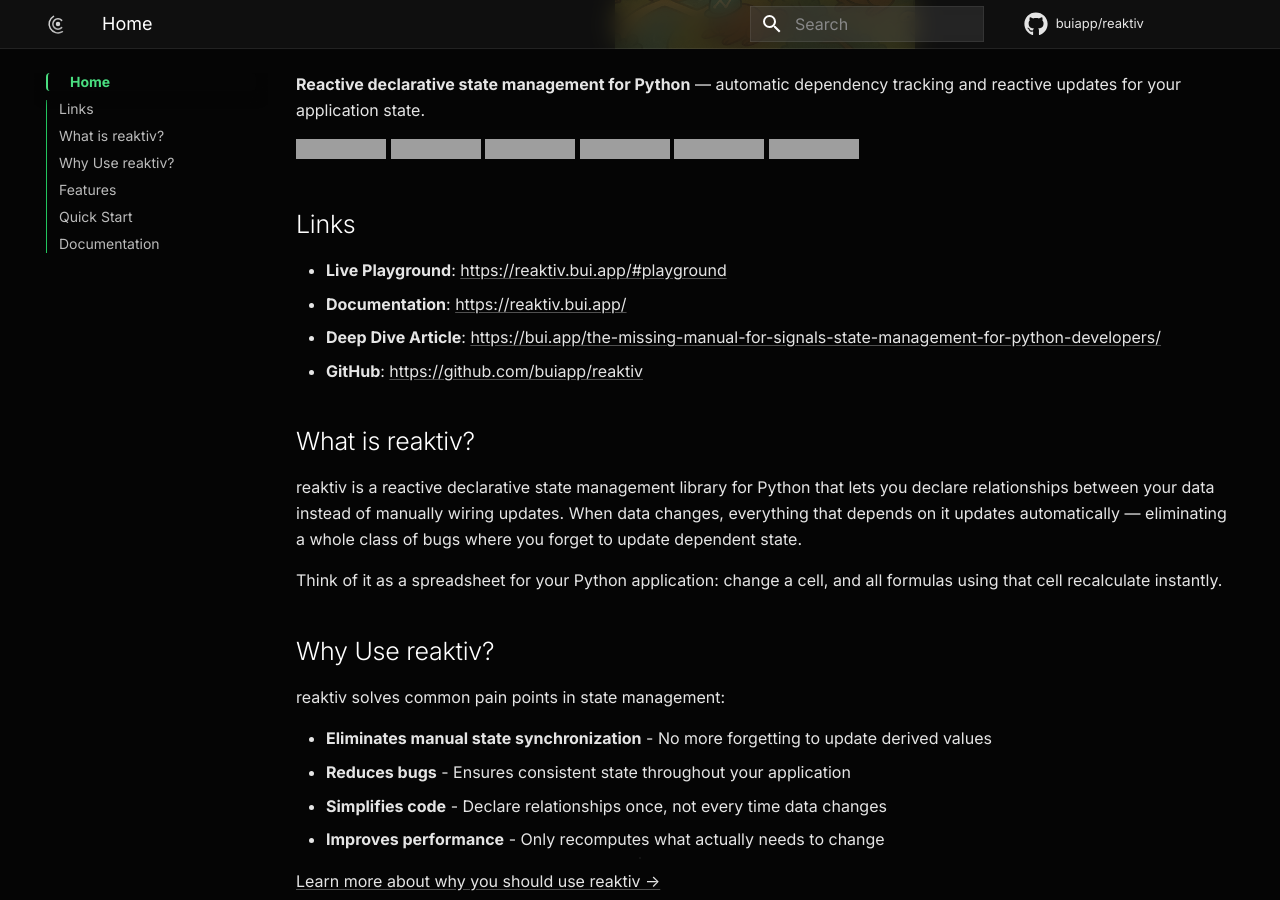
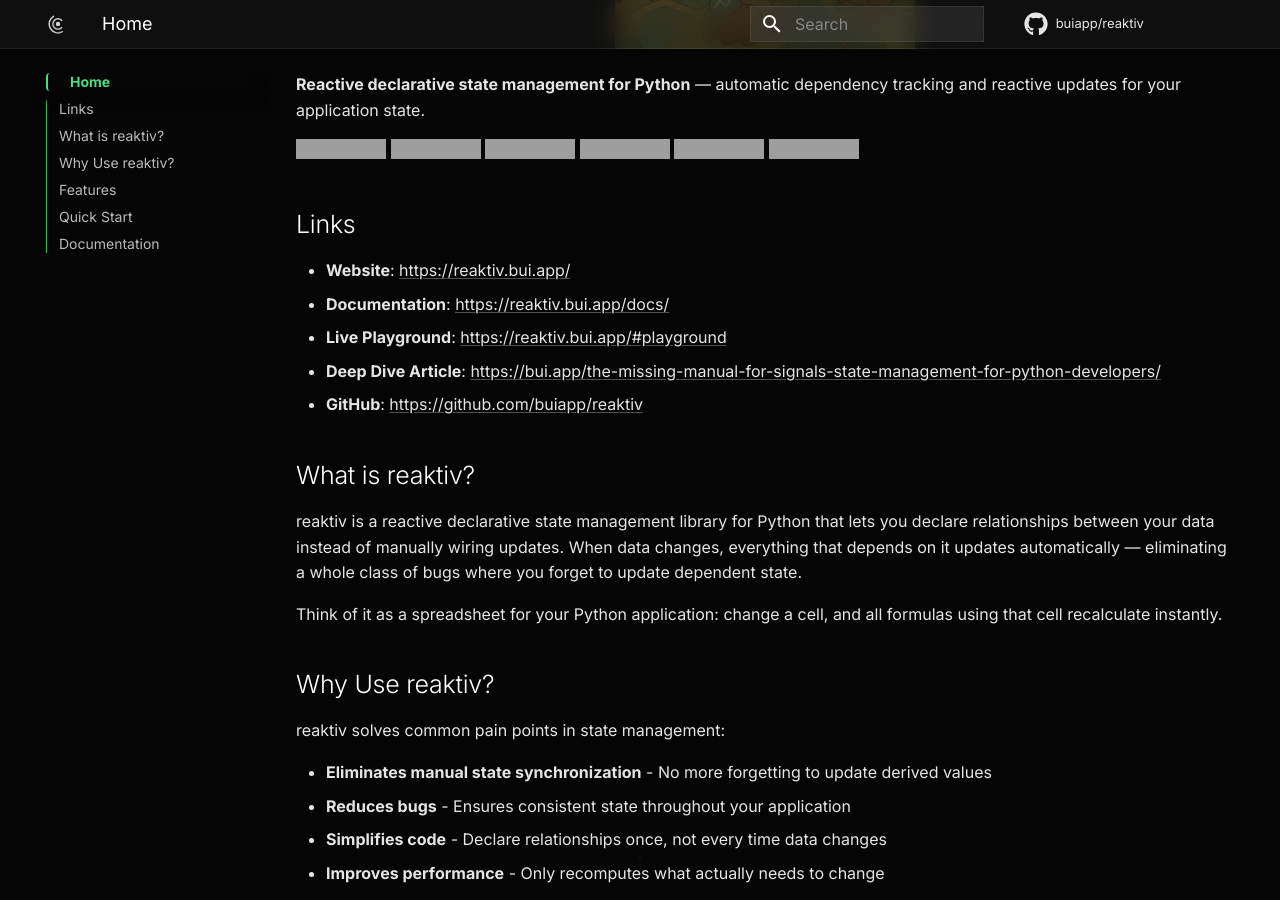
Before and after one commit to buiapp/reaktiv, an MkDocs documentation site: the page built from docs/index.md, in a window 1280 px wide and 900 px high, scrolled down 492 px, cut to the strip 0-900 px from the top of the window. Built offline with MkDocs 1.6.1 and Material for MkDocs 9.7.7, drawn with Linux system fonts in a browser that asks for light colours; comment, search, counter and statistics services are not loaded; grey boxes are pictures that could not be loaded.

Commit message:
docs: update links to the new website and documentation

```diff
--- a/docs/index.md
+++ b/docs/index.md
@@ -15,8 +15,9 @@
 
 ## Links
 
+- **Website**: [https://reaktiv.bui.app/](https://reaktiv.bui.app/)
+- **Documentation**: [https://reaktiv.bui.app/docs/](https://reaktiv.bui.app/docs/)
 - **Live Playground**: [https://reaktiv.bui.app/#playground](https://reaktiv.bui.app/#playground)
-- **Documentation**: [https://reaktiv.bui.app/](https://reaktiv.bui.app/)
 - **Deep Dive Article**: [https://bui.app/the-missing-manual-for-signals-state-management-for-python-developers/](https://bui.app/the-missing-manual-for-signals-state-management-for-python-developers/)
 - **GitHub**: [https://github.com/buiapp/reaktiv](https://github.com/buiapp/reaktiv)
 
```
Also changed, not shown: README.md (+2 -2 lines).
